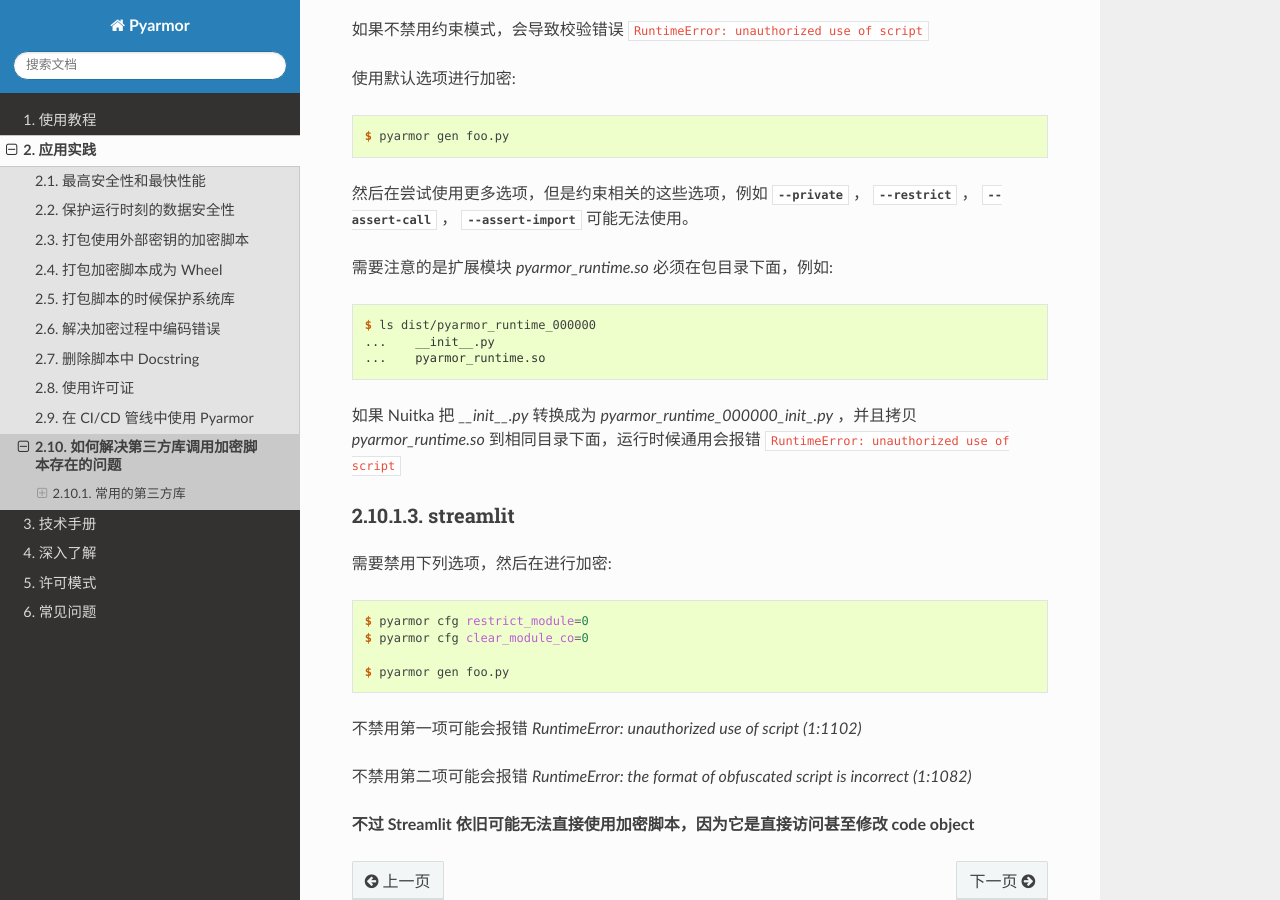
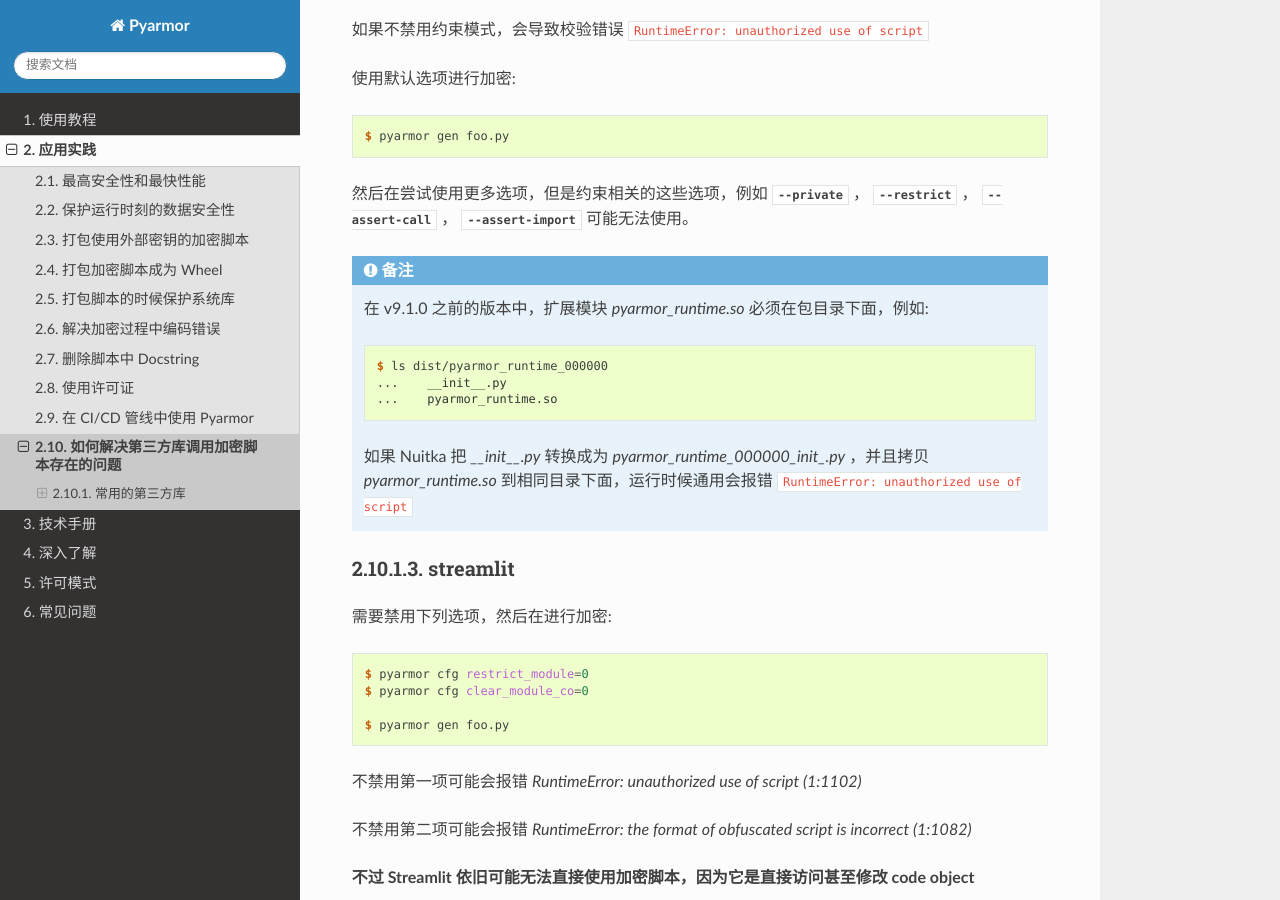
Before and after one commit to dashingsoft/pyarmor-docs-zh, a Sphinx documentation site: the page built from docs/how-to/third-party.rst, in a window 1280 px wide and 900 px high, scrolled down 3485 px. Built offline with Sphinx 7.4.7 and the Read the Docs theme 3.1.0, drawn with Linux system fonts in a browser that asks for light colours.

Commit message:
Refine doc

```diff
--- a/docs/how-to/third-party.rst
+++ b/docs/how-to/third-party.rst
@@ -159,13 +159,15 @@ nuitka
 
 然后在尝试使用更多选项，但是约束相关的这些选项，例如 :option:`--private` ， :option:`--restrict` ， :option:`--assert-call` ， :option:`--assert-import` 可能无法使用。
 
-需要注意的是扩展模块 `pyarmor_runtime.so` 必须在包目录下面，例如::
+.. note::
 
-    $ ls dist/pyarmor_runtime_000000
-    ...    __init__.py
-    ...    pyarmor_runtime.so
+  在 v9.1.0 之前的版本中，扩展模块 `pyarmor_runtime.so` 必须在包目录下面，例如::
 
-如果 Nuitka 把 `__init__.py` 转换成为 `pyarmor_runtime_000000_init_.py` ，并且拷贝 `pyarmor_runtime.so` 到相同目录下面，运行时候通用会报错 ``RuntimeError: unauthorized use of script``
+      $ ls dist/pyarmor_runtime_000000
+      ...    __init__.py
+      ...    pyarmor_runtime.so
+
+  如果 Nuitka 把 `__init__.py` 转换成为 `pyarmor_runtime_000000_init_.py` ，并且拷贝 `pyarmor_runtime.so` 到相同目录下面，运行时候通用会报错 ``RuntimeError: unauthorized use of script``
 
 streamlit
 ---------
```
